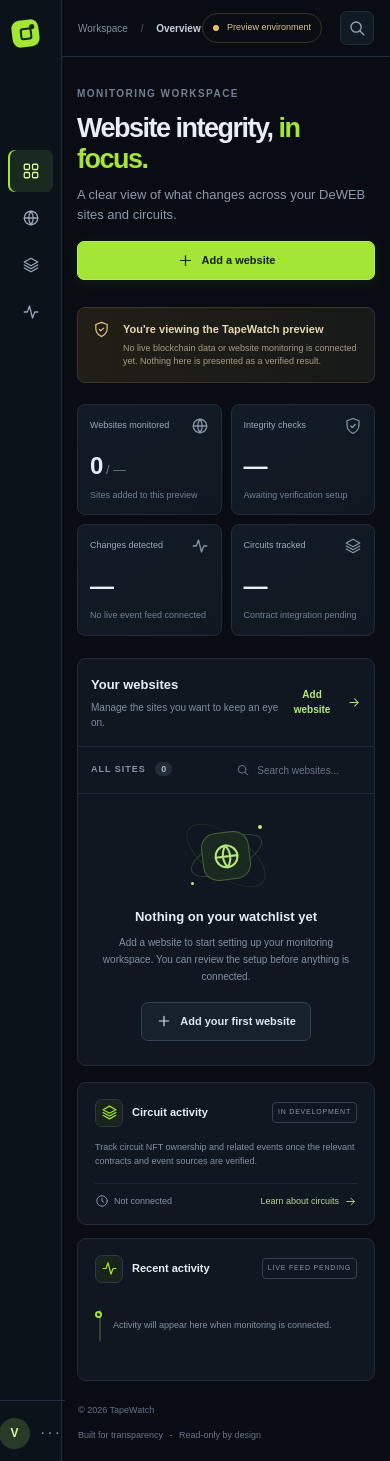
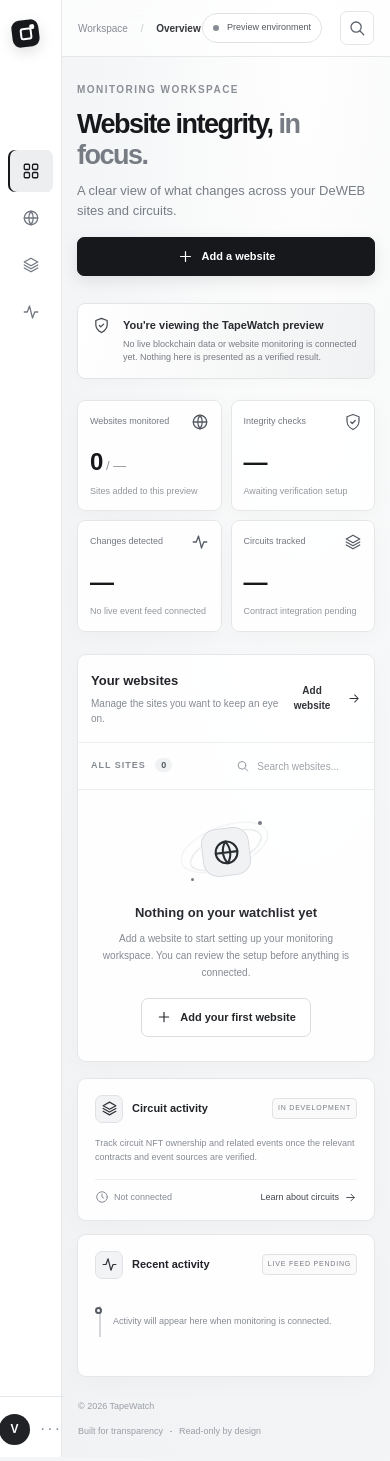
Before and after one commit to voidedfx0/tapewatch, a Next.js app: page / in a window 390 px wide. Built offline with nearby package versions, Linux system fonts and the light colour scheme.

Commit message:
Redesign TapeWatch with monochrome motion UI

```diff
--- a/app/globals.css
+++ b/app/globals.css
@@ -122,3 +122,126 @@ h1 span { color: #a3e635; }
 @media (max-width: 1050px) { .sidebar { width: 215px; flex-basis: 215px; }.content { padding: 35px 27px 22px; }.topbar { padding: 0 27px; }.stats-grid { grid-template-columns: repeat(2,minmax(0,1fr)); } }
 @media (max-width: 700px) { .sidebar { width: 62px; flex-basis: 62px; padding: 20px 8px 12px; align-items: center; }.brand { padding: 0; }.brand > span:last-child, .workspace-label, .nav-item:not(.active), .nav-item.active { font-size: 0; }.brand-mark { flex: 0 0 27px; }.nav-list { width: 100%; margin-top: 42px; }.nav-item { justify-content: center; padding: 0; gap: 0; }.nav-item svg { width: 18px; height: 18px; }.nav-count, .network-card, .settings-link, .profile div:nth-child(2), .profile-menu { display: none; }.profile { justify-content: center; width: 100%; }.topbar { height: 57px; padding: 0 16px; }.content { padding: 29px 15px 18px; }.welcome-row { align-items: flex-start; flex-direction: column; gap: 17px; }.welcome-row .primary-button { width: 100%; }.notice-bar { align-items: flex-start; }.preview-tag { display: none; }.stats-grid { gap: 9px; }.stat-card { padding: 12px; min-height: 111px; }.stat-head { font-size: 9px; }.stat-number { font-size: 24px; }.section-heading { padding: 16px 13px; }.table-toolbar { padding: 0 13px; }.search-box { width: 145px; }.site-list { padding: 4px 13px; }.lower-grid { grid-template-columns: 1fr; }.footer { flex-direction: column; }.preview-pill { font-size: 9px; }.breadcrumbs { font-size: 10px; } }
 @media (max-width: 390px) { .stats-grid { grid-template-columns: 1fr 1fr; }.stat-head { gap: 4px; }.search-box { width: 125px; }.notice-bar p { font-size: 9px; } }
+
+
+/* TapeWatch monochrome motion system */
+:root {
+  color-scheme: light;
+  --bg: #f4f5f6;
+  --panel: #ffffff;
+  --panel-soft: #f7f8f9;
+  --line: #e5e7eb;
+  --muted: #737780;
+  --text: #17181b;
+  --green: #17181b;
+  --green-dark: #e9eaec;
+}
+body { background: #f4f5f6; color: #17181b; }
+.app-shell { background: radial-gradient(ellipse at 78% 0%, #fff 0, #f5f6f7 44%, #f0f1f3 100%); }
+.sidebar { background: rgba(255,255,255,.88); border-color: #e6e7e9; backdrop-filter: blur(18px); }
+.brand-light { color: #858991; }
+.brand-mark { background: #17181b; box-shadow: 0 5px 14px #17181b20; }
+.brand-mark span { border-color: #fff; }
+.brand-mark span:after { background: #fff; }
+.workspace-label, .eyebrow { color: #8a8e96; }
+.nav-item { color: #727780; }
+.nav-item:hover { background: #f0f1f2; color: #17181b; }
+.nav-item.active { color: #17181b; background: #eceef0; box-shadow: inset 2px 0 #17181b; }
+.nav-count { background: #e7e8ea; color: #42454b; }
+.network-card { border-color: #e4e5e7; background: linear-gradient(145deg,#f8f9fa,#eff0f2); }
+.network-top { color: #777c84; }
+.network-dot, .preview-pill span { background: #888d95; }
+.network-sub { color: #7c8189; }
+.profile { border-color: #e6e7e9; }
+.avatar { color: #fff; background: #202226; }
+.profile div:nth-child(2) span { color: #858a92; }
+.topbar { border-color: #e6e7e9; background: rgba(255,255,255,.66); backdrop-filter: blur(16px); }
+.breadcrumbs { color: #858a92; }
+.breadcrumbs span { color: #c4c7cc; }
+.breadcrumbs strong { color: #34363b; }
+.preview-pill { border-color: #e1e2e4; color: #555960; background: #fff; }
+.icon-button { border-color: #e4e5e7; color: #5d626a; background: #fff; }
+.icon-button:hover { border-color: #bfc2c7; color: #111; background: #f7f7f8; }
+.content { animation: content-enter .7s cubic-bezier(.2,.75,.25,1) both; }
+h1 { color: #17181b; }
+h1 span { color: #777c84; }
+.intro { color: #777d86; }
+.primary-button { color: #fff; border-color: #17181b; background: #17181b; box-shadow: 0 5px 16px #17181b18; }
+.primary-button:hover { background: #3a3c40; border-color: #3a3c40; }
+.secondary-button { color: #25272b; border-color: #d9dce0; background: #fff; }
+.secondary-button:hover { border-color: #aeb2b8; background: #f6f7f8; }
+.notice-bar { border-color: #e3e4e6; background: linear-gradient(100deg,#fff,#f0f1f2); box-shadow: 0 4px 18px #1b1c1f05; }
+.notice-icon { color: #42464d; }
+.notice-bar strong { color: #292b30; }
+.notice-bar p { color: #777c84; }
+.preview-tag { border-color: #d9dbde; color: #555a62; background: #fff; }
+.stat-card { border-color: #e5e6e8; background: rgba(255,255,255,.86); box-shadow: 0 5px 22px #1c202608; transition: transform .25s ease, box-shadow .25s ease, border-color .25s ease; animation: card-enter .65s both; }
+.stat-card:nth-child(2) { animation-delay: .07s; }.stat-card:nth-child(3) { animation-delay: .14s; }.stat-card:nth-child(4) { animation-delay: .21s; }
+.stat-card:hover { transform: translateY(-4px); border-color: #c9ccd1; box-shadow: 0 14px 32px #1c202610; }
+.stat-head { color: #737880; }
+.stat-icon { color: #555a62; }
+.stat-number { color: #17181b; }
+.stat-number small, .stat-foot { color: #92969d; }
+.section-card, .mini-card { border-color: #e4e6e8; background: rgba(255,255,255,.9); box-shadow: 0 6px 24px #1c202606; }
+.section-card { animation: card-enter .7s .18s both; }
+.section-heading h2, .mini-heading h2 { color: #222429; }
+.section-heading p { color: #858a92; }
+.text-button { color: #303238; }
+.text-button:hover { color: #777c84; }
+.table-toolbar { border-color: #eceef0; }
+.table-title { color: #858a92; }
+.table-title span { background: #f0f1f2; color: #555a62; }
+.search-box { color: #8b9098; }
+.search-box input { color: #25272b; }
+.search-box input::placeholder { color: #a0a4aa; }
+.empty-globe { border-color: #d8dade; color: #292c31; background: #f1f2f4; }
+.orbit { border-color: #dfe1e4; }
+.spark { background: #777c84; }
+.empty-state h3 { color: #292b30; }
+.empty-state p { color: #858a92; }
+.site-row { border-color: #eceef0; }
+.site-favicon { border-color: #e1e3e6; color: #303238; background: #f3f4f5; }
+.site-details strong { color: #292b30; }
+.site-details span { color: #8c9199; }
+.draft-status { color: #686d75; }
+.draft-status span { background: #9a9ea5; }
+.mini-icon { border-color: #e0e2e5; color: #303238; background: #f2f3f4; }
+.coming-soon { color: #777c84; border-color: #e0e2e5; background: #fafafa; }
+.mini-card > p, .activity-empty p { color: #858a92; }
+.mini-foot { border-color: #eceef0; color: #858a92; }
+.mini-foot span:last-child { color: #42464d; }
+.activity-line { background: #d4d6da; }
+.activity-line:before { border-color: #555a62; background: #fff; }
+.footer { color: #9a9ea5; }
+.footer i { color: #555a62; }
+.modal-backdrop { background: #17181b66; }
+.modal { border-color: #e2e4e7; background: #fff; box-shadow: 0 24px 90px #17181b25; }
+.modal-head h2 { color: #17181b; }
+.modal-copy { color: #737880; }
+.field-label { color: #42464d; }
+.url-input { border-color: #d9dce0; color: #17181b; background: #fafafa; }
+.url-input:focus { border-color: #6d727a; box-shadow: 0 0 0 3px #17181b0d; }
+.modal-note { color: #737880; }
+.form-notice { color: #555a62; }
+.toast { border-color: #d8dade; background: #fff; color: #292b30; box-shadow: 0 12px 40px #17181b18; }
+.toast button { color: #737880; }
+.nav-item, .text-button, .icon-button, .mini-card, .section-card, .site-row, .brand-mark { transition-timing-function: cubic-bezier(.2,.75,.25,1); }
+@keyframes content-enter { from { opacity: 0; transform: translateY(12px); } to { opacity: 1; transform: translateY(0); } }
+@keyframes card-enter { from { opacity: 0; transform: translateY(14px); } to { opacity: 1; transform: translateY(0); } }
+@keyframes orbit-float { 0%,100% { transform: rotate(-25deg) translateY(0); } 50% { transform: rotate(-20deg) translateY(-5px); } }
+.orbit-one { animation: orbit-float 7s ease-in-out infinite; }
+.orbit-two { animation: orbit-float 9s ease-in-out infinite reverse; }
+.brand-mark:hover { transform: rotate(0) scale(1.08); }
+.site-row { transition: background .2s ease; }.site-row:hover { background: #fafafa; }
+.mini-card { transition: transform .25s ease, box-shadow .25s ease; }.mini-card:hover { transform: translateY(-3px); box-shadow: 0 12px 30px #1c20260c; }
+@media (max-width: 700px) {
+  .sidebar { background: rgba(255,255,255,.94); }
+  .nav-item.active { background: #eceef0; }
+  .content { padding-top: 25px; }
+  .welcome-row h1 { max-width: 420px; }
+  .notice-bar { box-shadow: 0 3px 14px #1b1c1f05; }
+  .stat-card:hover, .mini-card:hover { transform: none; }
+}
+@media (prefers-reduced-motion: reduce) {
+  *, *::before, *::after { animation-duration: .01ms !important; animation-iteration-count: 1 !important; scroll-behavior: auto !important; transition-duration: .01ms !important; }
+}
```
